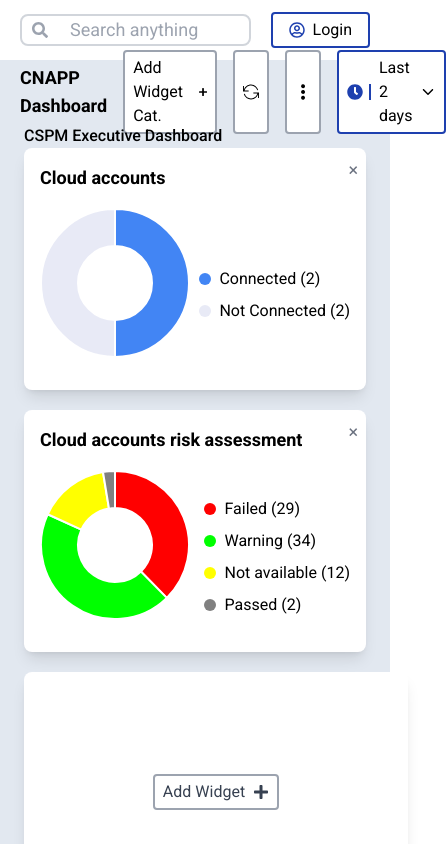
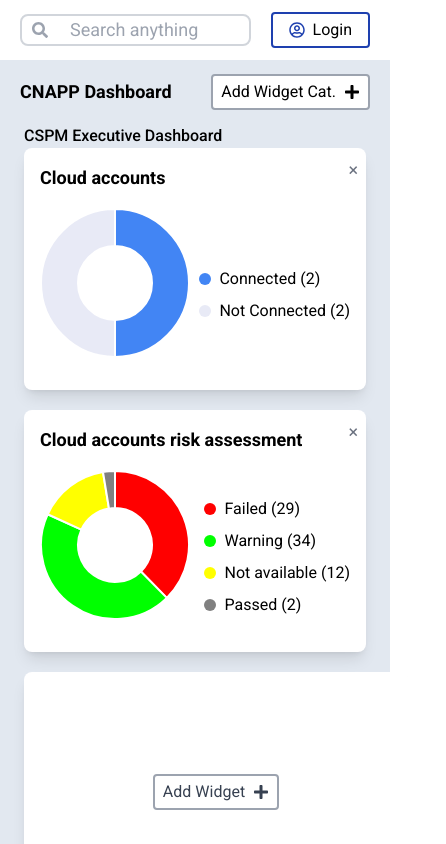
Before and after one commit to shivPratap007/assignment-01, a React (Vite) app: page / in a window 390 px wide. Shown: the top 844 px of the page, 446 px wide, since content can reach past the window. Built offline with nearby package versions, Linux system fonts and the light colour scheme.

Commit message:
Add: responsiveness in heading

```diff
--- a/src/components/Heading.tsx
+++ b/src/components/Heading.tsx
@@ -1,4 +1,3 @@
-// Heading.tsx
 import { FaPlus } from "react-icons/fa";
 import { TfiReload } from "react-icons/tfi";
 import { SlOptionsVertical } from "react-icons/sl";
@@ -23,13 +22,13 @@ export default function Heading({ onAddCategoryClick }: HeadingProps) {
           Add Widget Cat.
           <FaPlus />
         </div>
-        <div className="flex items-center gap-2 border-2 px-2 py-1 cursor-pointer border-gray-400 bg-white rounded">
+        <div className="hidden lg:flex items-center gap-2 border-2 px-2 py-1 cursor-pointer border-gray-400 bg-white rounded">
           <TfiReload />
         </div>
-        <div className="flex items-center gap-2 border-2 px-2 py-1 cursor-pointer border-gray-400 bg-white rounded">
+        <div className="hidden lg:flex items-center gap-2 border-2 px-2 py-1 cursor-pointer border-gray-400 bg-white rounded">
           <SlOptionsVertical />
         </div>
-        <div className="flex items-center gap-2 border-2 px-2 py-1 cursor-pointer border-blue-800 bg-white rounded">
+        <div className="hidden sm:flex items-center gap-2 border-2 px-2 py-1 cursor-pointer border-blue-800 bg-white rounded">
           <div className="flex items-center">
             <div className="relative">
               <FaClock className="text-blue-800 mr-2" />
```
